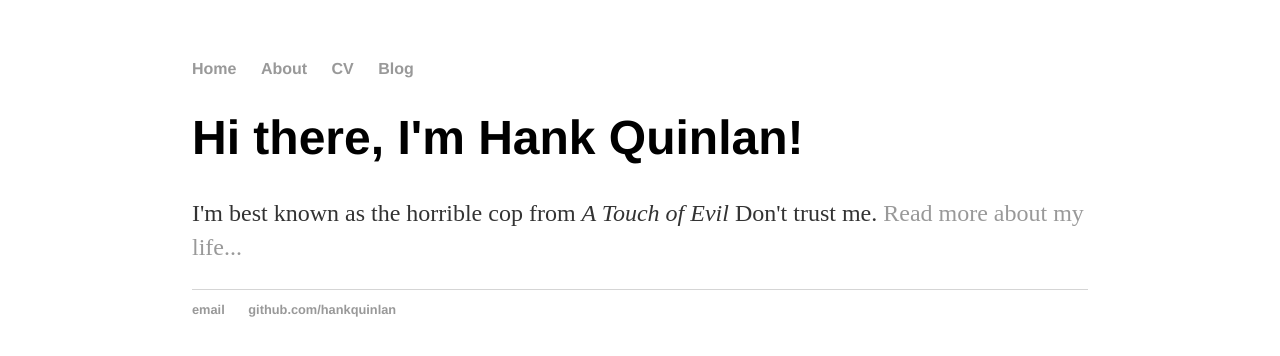
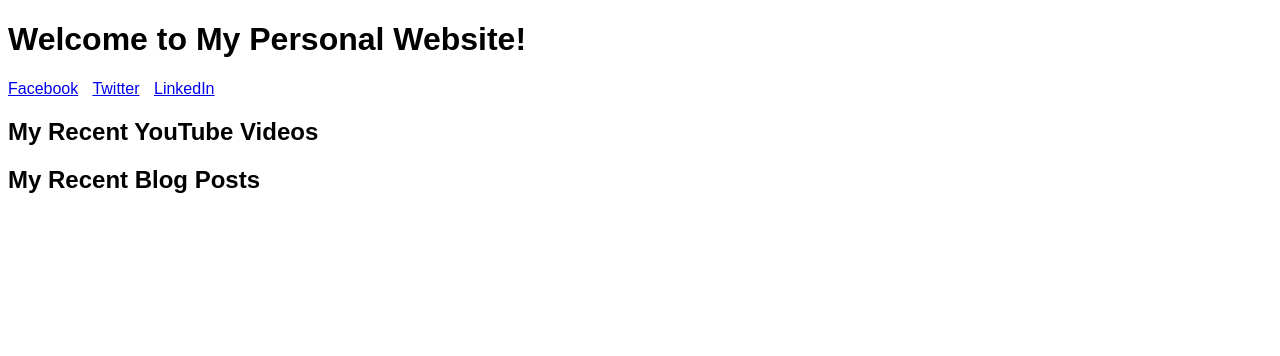
Before and after one commit to yogeshswdev/yogeshswdev.github.io, a plain HTML site: page index.html in a window 1280 px wide. Drawn offline with Linux system fonts and the light colour scheme.

Commit message:
Update index.html

```diff
--- a/index.html
+++ b/index.html
@@ -1,30 +1,43 @@
 <!DOCTYPE html>
 <html>
-	<head>
-		<title>Hank Quinlan, Horrible Cop</title>
-		<!-- link to main stylesheet -->
-		<link rel="stylesheet" type="text/css" href="/css/main.css">
-	</head>
-	<body>
-		<nav>
-    		<ul>
-        		<li><a href="/">Home</a></li>
-	        	<li><a href="/about">About</a></li>
-        		<li><a href="/cv">CV</a></li>
-        		<li><a href="/blog">Blog</a></li>
-    		</ul>
-		</nav>
-		<div class="container">
-    		<div class="blurb">
-        		<h1>Hi there, I'm Hank Quinlan!</h1>
-				<p>I'm best known as the horrible cop from <em>A Touch of Evil</em> Don't trust me. <a href="/about">Read more about my life...</a></p>
-    		</div><!-- /.blurb -->
-		</div><!-- /.container -->
-		<footer>
-    		<ul>
-        		<li><a href="mailto:hankquinlanhub@gmail.com">email</a></li>
-        		<li><a href="https://github.com/hankquinlan">github.com/hankquinlan</a></li>
-			</ul>
-		</footer>
-	</body>
+<head>
+    <title>My Personal Website</title>
+    <style>
+        body {
+            font-family: Arial, sans-serif;
+        }
+        .social-links {
+            margin: 20px 0;
+        }
+        .social-links a {
+            margin-right: 10px;
+        }
+        #youtube-videos, #blog-posts {
+            margin: 20px 0;
+        }
+    </style>
+</head>
+<body>
+    <h1>Welcome to My Personal Website!</h1>
+
+    <div class="social-links">
+        <a href="https://www.facebook.com/myprofile" target="_blank">Facebook</a>
+        <a href="https://www.twitter.com/myprofile" target="_blank">Twitter</a>
+        <a href="https://www.linkedin.com/in/myprofile" target="_blank">LinkedIn</a>
+    </div>
+
+    <div id="youtube-videos">
+        <h2>My Recent YouTube Videos</h2>
+        <!-- YouTube videos will be added here -->
+    </div>
+
+    <div id="blog-posts">
+        <h2>My Recent Blog Posts</h2>
+        <!-- Blog posts will be added here -->
+    </div>
+
+    <script>
+        // You can add your JavaScript code here
+    </script>
+</body>
 </html>
```
